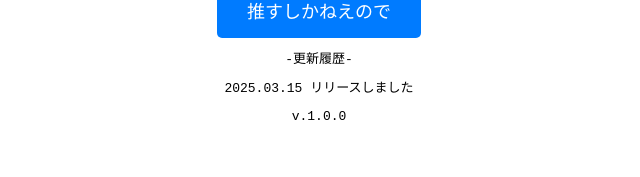
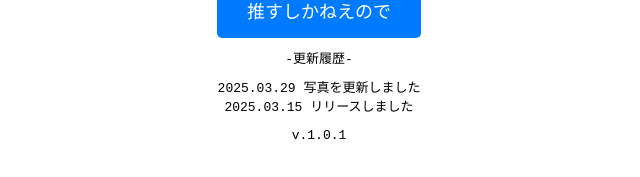
Before and after one commit to masashikuwahara/hinacolor5th, a Vue app: page / in a window 1280 px wide. Shown: the part 419-596 px from the top of the page, without its empty margins (321-961 px from the left). Built offline with nearby package versions, Linux system fonts and the light colour scheme.

Commit message:
画像更新

```diff
--- a/src/components/Ranking.vue
+++ b/src/components/Ranking.vue
@@ -1,7 +1,7 @@
 <template>
   <Transition name="fade">
     <div v-if="showRanking" class="container">
-      <h2>結果はこちら・・・</h2>
+      <h2>結果はこちら</h2>
       <ol class="ranking-list">
         <li v-for="member in members" :key="member.id">
           {{ member.name }} <br>
--- a/src/views/BattlePage.vue
+++ b/src/views/BattlePage.vue
@@ -24,8 +24,8 @@ export default {
       { id: 6, name: "片山紗希", image: "https://cdn.hinatazaka46.com/images/14/37a/d13677487443abce1aac730b8e2c4-03.jpg", score: 0 },
       { id: 7, name: "大田美月", image: "https://cdn.hinatazaka46.com/images/14/bfb/e0ddea499c10c4aaf5d3c4a4524f1-03.jpg", score: 0 },
       { id: 8, name: "高井俐香", image: "https://cdn.hinatazaka46.com/images/14/399/71117b1d7bafbd32e4f8b7421517b-03.jpg", score: 0 },
-      { id: 9, name: "松尾桜", image: "https://www.thefirsttimes.jp/admin/wp-content/uploads/5025/03/20250319-ci-120000.jpg", score: 0 },
-      { id: 10, name: "蔵盛妃那乃", image: "https://www.thefirsttimes.jp/admin/wp-content/uploads/5025/03/20250320-ci-111000.jpg", score: 0 }
+      { id: 9, name: "松尾桜", image: "https://cdn.hinatazaka46.com/images/14/389/6768010684b4668881ef3651c1732-05.jpg", score: 0 },
+      { id: 10, name: "蔵盛妃那乃", image: "https://cdn.hinatazaka46.com/images/14/55e/587c555a3dcfc93e8eb67473e0a6e-05.jpg", score: 0 }
     ];
 
     const members = ref([...membersInitialState]);
--- a/src/views/Home.vue
+++ b/src/views/Home.vue
@@ -12,7 +12,7 @@
   <div v-for="history in histories">
     {{ history.date }} {{ history.content }}
   </div>
-    <p>v.1.0.0</p>
+    <p>v.1.0.1</p>
   </div>
 </template>
 
@@ -22,6 +22,7 @@ export default {
   data(){
     return {
       histories: [
+        { date: '2025.03.29', content: '写真を更新しました'},
         { date: '2025.03.15', content: 'リリースしました'}
       ],
     }
```
